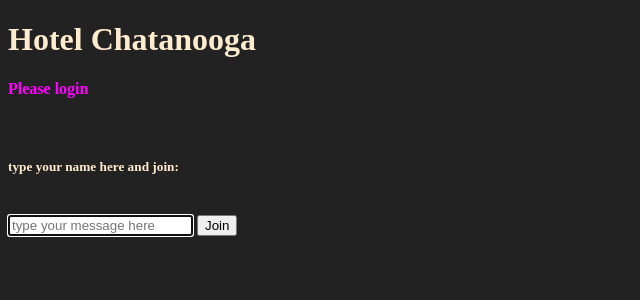
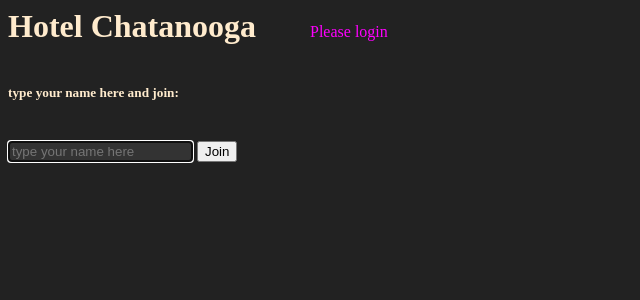
Before and after one commit to abass-mahdavi/hotel_chatanooga, a Flask app: page /login in a window 1280 px wide. Shown: the top 300 px of the page, without its empty margins (0-640 px from the left). Run offline with Flask 2, Linux system fonts and the light colour scheme; some libraries are stand-ins or nearby versions.

Commit message:
room name bug 123 or hello world fixed

```diff
--- a/hotel_chattanooga/flak_routes.py
+++ b/hotel_chattanooga/flak_routes.py
@@ -49,10 +49,13 @@ def register(data):
 @socketio.on("create chat room")
 def create_chat_room(data):
     room_name = data["chat_room_name"]
-    room = Room(room_name)
-    rooms.insert(room)
-    rooms_as_json_string = json.dumps(json.loads(jsonpickle.encode(participants)), indent=2)
-    emit("rooms update", rooms_as_json_string, broadcast=True)
+    if (rooms.get(room_name)):
+        emit("room exists already")
+    else:
+        room = Room(room_name)
+        rooms.insert(room)
+        rooms_as_json_string = json.dumps(json.loads(jsonpickle.encode(participants)), indent=2)
+        emit("rooms update", rooms_as_json_string, broadcast=True)
 
 
 @socketio.on("chat room joined")
--- a/hotel_chattanooga/static/layout.js
+++ b/hotel_chattanooga/static/layout.js
@@ -5,10 +5,13 @@ document.addEventListener('DOMContentLoaded', () => {
     {
         secondLinkItem.innerHTML = "Please login";
         secondLinkItem.style.color = "Magenta";
+
     }
     else
     {
         secondLinkItem .innerHTML = `you are logged in as:  ${JSON.parse(localStorage.getItem('user')).name}`;
         secondLinkItem.style.color = "Aquamarine";
     }
+    secondLinkItem.style.marginLeft = "50px";
+
 });
--- a/hotel_chattanooga/static/style.css
+++ b/hotel_chattanooga/static/style.css
@@ -3,10 +3,19 @@ body{
     color: blanchedalmond;
 }
 
-.flak_navbar{
+#flak_navbar{
     list-style-type: none;
     margin: 0;
     padding: 0;
+}
+
+ul#flak_navbar li {
+    display:inline;
+}
+
+#flak_navbar_first_items{
+    font-size: xx-large;
+    font-weight: bold;
 }
 
 a {
@@ -16,6 +25,7 @@ a {
 .messageDisplayArea{
     overflow: hidden;
     overflow-y: scroll;
+    width:80%;
     height: 50vh;
     background-color: #333;
     color: blanchedalmond;
--- a/hotel_chattanooga/templates/chat_room.html
+++ b/hotel_chattanooga/templates/chat_room.html
@@ -8,7 +8,7 @@
 
 {% block body %}
 <div style="margin-top:30px">
-    <h2 id="flak_room_name" data-room = "{{room.name}}">{{room.name}} chatroom</h2>
+    <h2 id="flak_room_name" data-room = "{{room.name}}">current room: {{room.name}}</h2>
     <div class="messageDisplayArea" id="postsPanel">
         <ul id="listOfPosts">
             {% for post in room.posts %}
@@ -19,11 +19,14 @@
             </li>
             {% endfor %}
         </ul>
+
     </div>
     <br>
 
     <input id="messageToPost" type="text" class="flak_input" placeholder="type your message here">
     <button id="flak_post_message_button" type="submit">Post</button>
+    <br>
+    <a href="{{ url_for('chat_rooms') }}"><h3>click here to visit other chatrooms</h3></a>
 
 
 </div>
--- a/hotel_chattanooga/templates/layout.html
+++ b/hotel_chattanooga/templates/layout.html
@@ -16,13 +16,9 @@
 
 </head>
 <body>
-        <ul class="flak_navbar">
-            <li class="flak_navbar_items" id="flak_navbar_first_items">
-                <h1 id="flak_navbar_first_items">Hotel Chatanooga</h1>
-            </li>
-            <li class="flak_navbar_items" >
-                <h4 id="flak_navbar_second_item"></h4>
-            </li>
+        <ul id="flak_navbar">
+                <li id="flak_navbar_first_items">Hotel Chatanooga</li>
+                <li id="flak_navbar_second_item"></li>
         </ul>
 
     <div id="Flak_block_body">
--- a/hotel_chattanooga/templates/login.html
+++ b/hotel_chattanooga/templates/login.html
@@ -13,7 +13,7 @@ FLAK-LOGIN
 <br>
 <h5>type your name here and join:</h5>
 <br>
-<input id="flak_login_form_input" type="text" placeholder="type your message here">
+<input id="flak_login_form_input" class="flak_input" type="text" placeholder="type your name here">
 <button id="flak_form_button" type="submit">Join</button>
 
 
```
Also changed, not shown: hotel_chattanooga/static/chat_rooms.js (+5 -7 lines).
